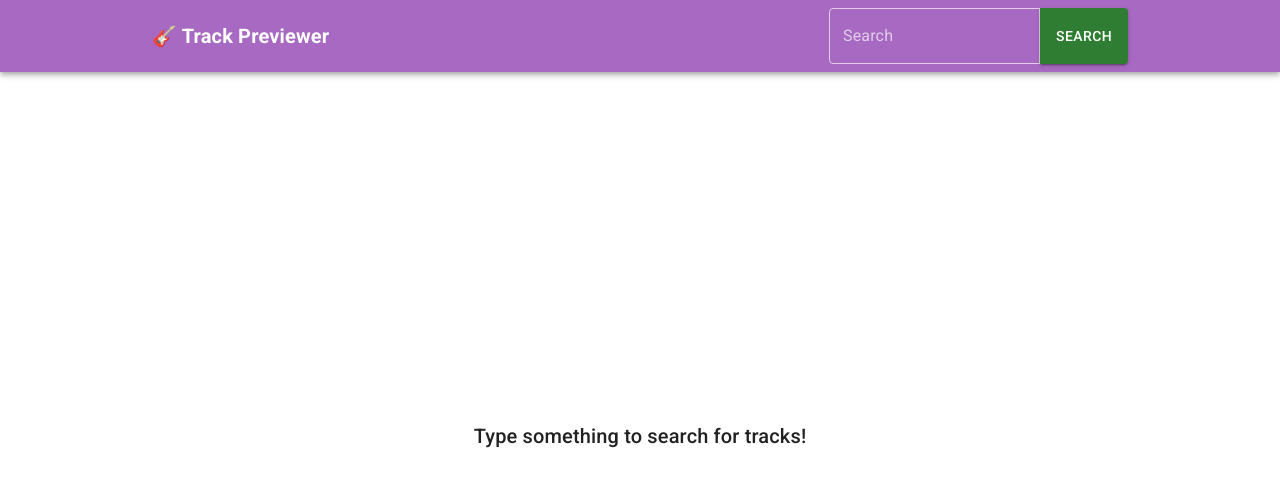
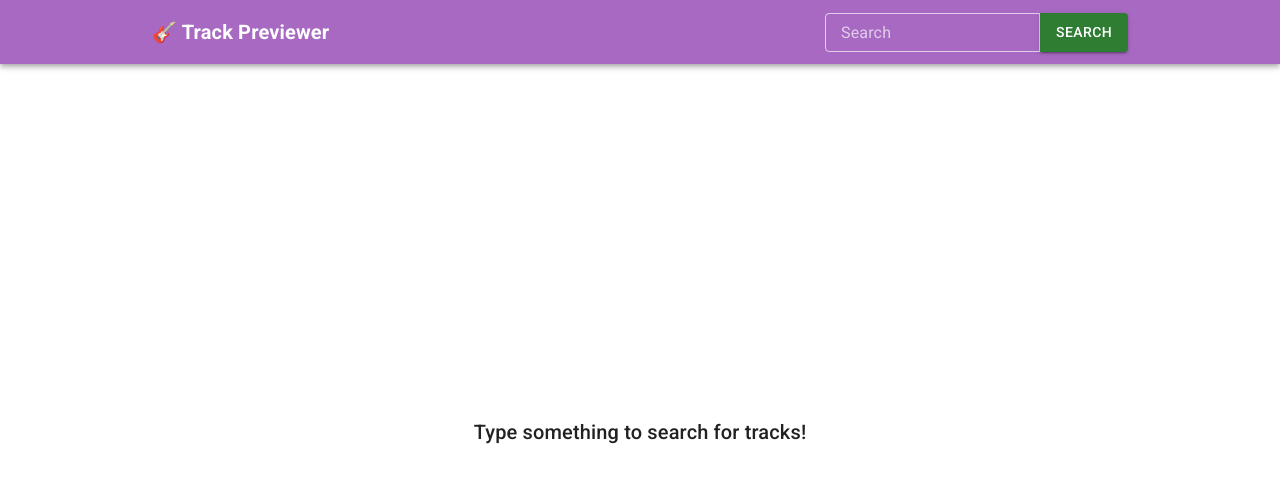
Before and after one commit to louvrecly/track-previewer, a Next.js app: page / in a window 1280 px wide. Shown: the top 486 px of the page. Built offline with nearby package versions, Linux system fonts and the light colour scheme.

Commit message:
restyle StyledTextField

```diff
--- a/app/components/styled-text-field.ts
+++ b/app/components/styled-text-field.ts
@@ -4,9 +4,19 @@ import TextField, { TextFieldProps } from '@mui/material/TextField';
 const StyledTextField = styled(TextField)<TextFieldProps>(({ theme }) => ({
   '& label': {
     color: `${theme.palette.common.white}A`,
+    transform: `translate(${theme.spacing(2)}, ${theme.spacing(1)}) scale(1)`,
+    '&.Mui-focused, &.MuiFormLabel-filled': {
+      transform: `translate(14px, -9px) scale(0.75)`,
+    },
   },
-  '& .MuiOutlinedInput-root fieldset': {
-    borderColor: `${theme.palette.common.white}A`,
+  '& .MuiOutlinedInput-root': {
+    color: theme.palette.common.white,
+    '& input': {
+      padding: `${theme.spacing(1)} ${theme.spacing(2)}`,
+    },
+    '& fieldset': {
+      borderColor: `${theme.palette.common.white}A`,
+    },
   },
   '&:hover': {
     '& label': {
@@ -16,9 +26,6 @@ const StyledTextField = styled(TextField)<TextFieldProps>(({ theme }) => ({
       borderColor: theme.palette.common.white,
     },
   },
-  '& .MuiOutlinedInput-root': {
-    color: theme.palette.common.white,
-  },
 }));
 
 export default StyledTextField;
```
